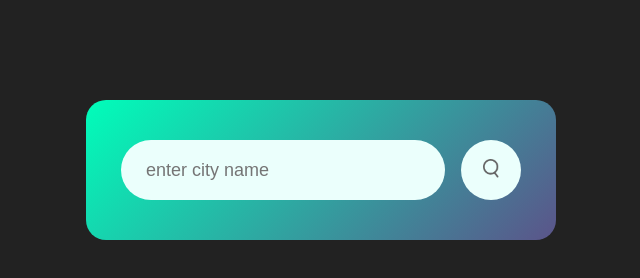
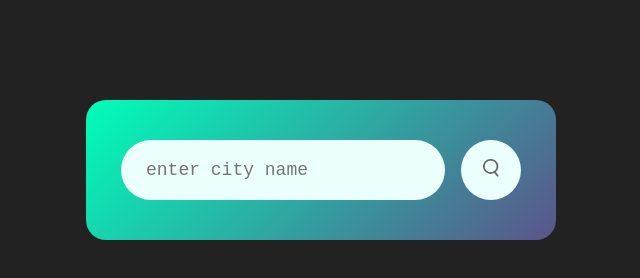
Before and after one commit to 0xtd/weatherapp, a plain HTML site: page index.html in a window 1280 px wide. Shown: the full height of the page, 319-959 px from the left. Drawn offline with Linux system fonts and the light colour scheme.

Commit message:
Update style.css

```diff
--- a/style.css
+++ b/style.css
@@ -1,6 +1,9 @@
 * {
     margin: 0;
     padding: 0;
+    font-family: 'Poppins', sans-serif;
+    font-family: 'Raleway', sans-serif;
+    font-family: 'Roboto Mono', monospace;
     box-sizing: border-box;
 }
 body {
@@ -55,7 +58,7 @@ body {
     font-weight: 500;
 }
 .weather h2 {
-    font-size: 80px;
+    font-size: 60px;
     font-weight: 400;
     margin-top: -10px;
 }
```
